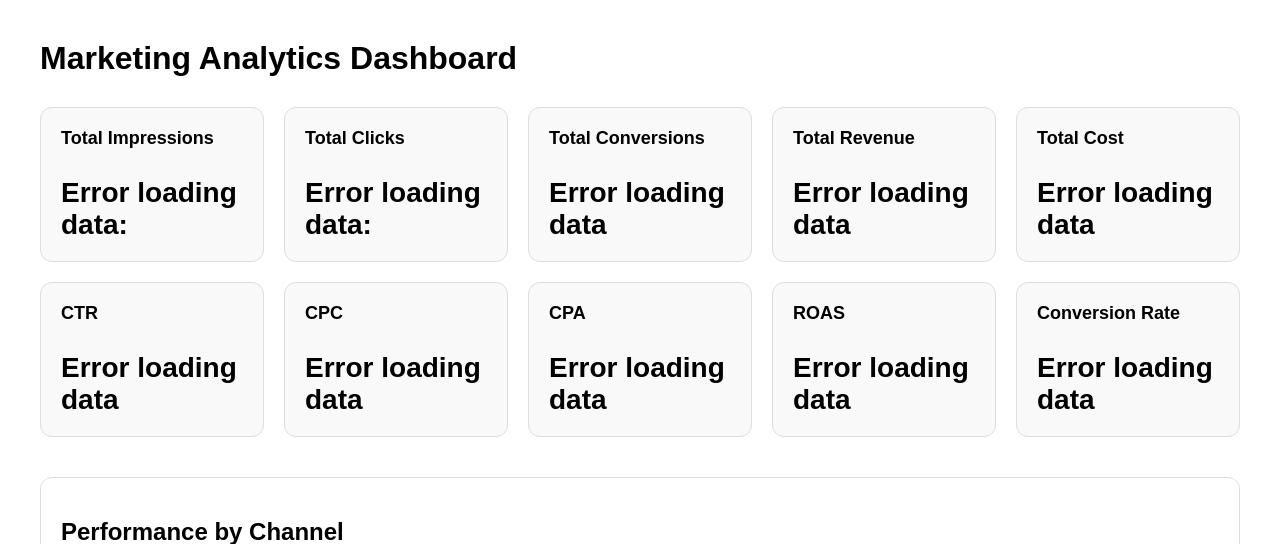
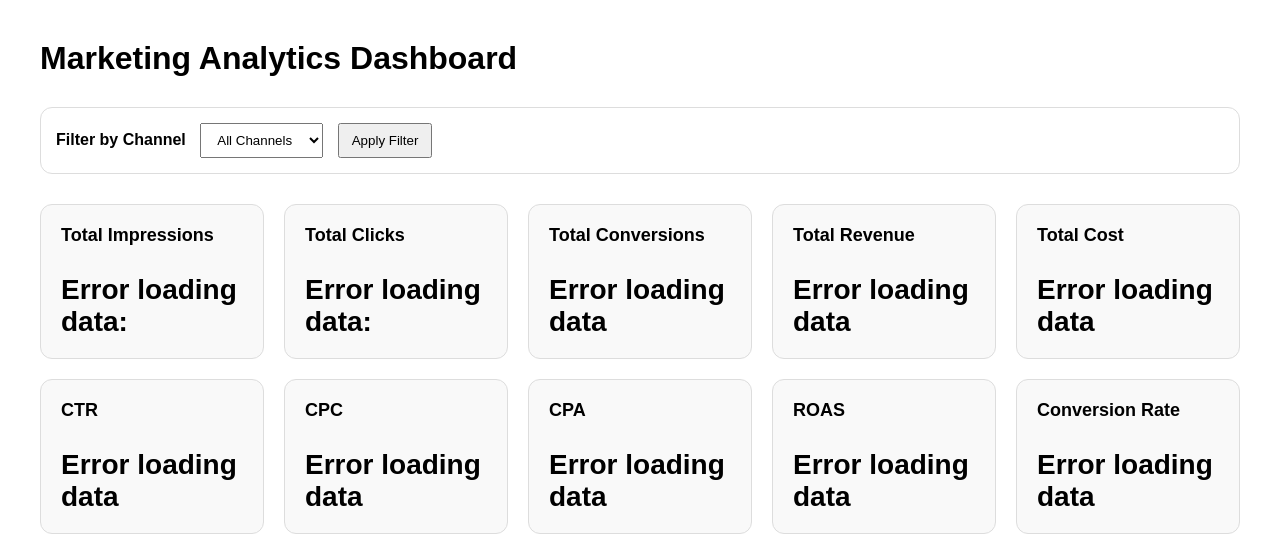
Before and after one commit to karianjahi/marketers_paradise, a Django app: template core/analytics/templates/analytics/dashboard.html in a window 1280 px wide. Shown: the top 544 px of the page. Run offline with Django 5.2, Linux system fonts and the light colour scheme; the template is opened without the code that fills it, so the values that code supplies are empty.

Commit message:
Add section to filter KPIs by channel

```diff
--- a/core/analytics/static/analytics/css/dashboard.css
+++ b/core/analytics/static/analytics/css/dashboard.css
@@ -49,3 +49,22 @@
     margin-top: -10px;
     margin-bottom: 20px;
 }
+
+.filter-section {
+    margin-bottom: 30px;
+    padding: 15px;
+    border: 1px solid #ddd;
+    border-radius: 12px;
+    background-color: #ffffff;
+}
+
+.filter-section label {
+    margin-right: 10px;
+    font-weight: bold;
+}
+
+.filter-section select,
+.filter-section button {
+    padding: 8px 12px;
+    margin-right: 10px;
+}
--- a/core/analytics/templates/analytics/dashboard.html
+++ b/core/analytics/templates/analytics/dashboard.html
@@ -12,6 +12,20 @@
 <body>
     <h1>Marketing Analytics Dashboard</h1>
     <!-- <h2>KPI API Response</h2> -->
+
+    <section class="filter-section">
+        <label for="channel-filter">Filter by Channel</label>
+
+        <select id="channel-filter">
+            <option value="">All Channels</option>
+            <option value="Google Ads">Google Ads</option>
+            <option value="Meta Ads">Meta Ads</option>
+            <option value="LinkedIn Ads">Linkedin Ads</option>
+            <option value="Email">Email</option>
+        </select>
+
+        <button id="apply-filter">Apply Filter</button>
+    </section>
 
     <div class="kpi-grid">
         <div>
```
